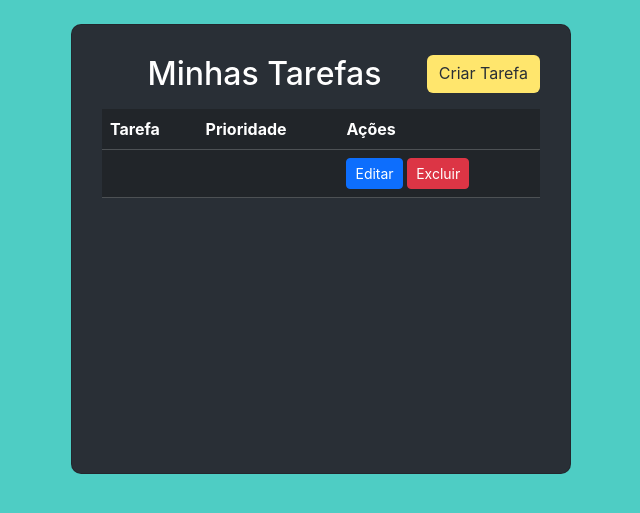
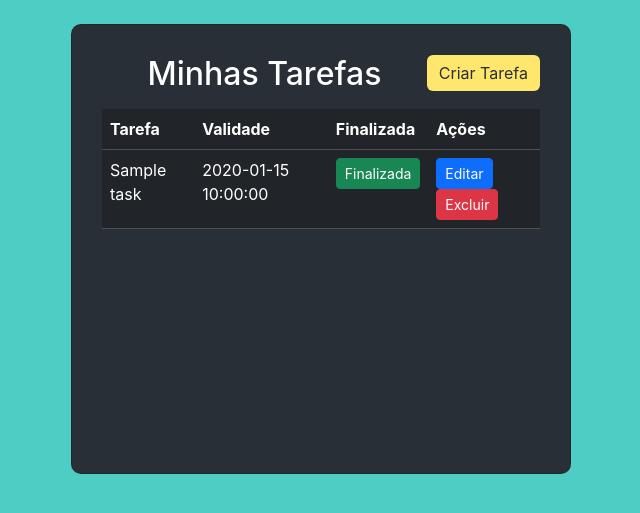
Before and after one commit to Robert-Cortez-Rudi/Gerenciamento_Tarefas, a Flask app: page /dashboard in a window 1280 px wide. Shown: the part 56-569 px from the top of the page, without its empty margins (319-959 px from the left). Run offline with Flask 3, Linux system fonts and the light colour scheme; a user stored in the database is signed in; tables that the repository leaves empty hold one stand-in row (values such as "Sample post").

Commit message:
Implementações de botões e ajuste nas informações no template de dashboard

```diff
--- a/gerenciador_tarefas/templates/dashboard.html
+++ b/gerenciador_tarefas/templates/dashboard.html
@@ -6,23 +6,32 @@
     <div class="container mt-4 card">
         <div class="d-flex justify-content-between mb-3">
             <h2 style="color: #FFF; margin: 0 auto;">Minhas Tarefas</h2>
-            <a class="btn custom" href="{{ url_for('tasks.create_task') }}">Criar Tarefa</a>
-
+            <form action="{{ url_for('tasks.create_task') }}">
+                <button class="btn custom">Criar Tarefa</button>
+            </form>
         </div>
 
         <table class="table table-dark table-hover">
             <thead>
                 <tr>
                     <th scope="col">Tarefa</th>
-                    <th scope="col">Prioridade</th>
+                    <th scope="col">Validade</th>
+                    <th scope="col">Finalizada</th>
                     <th scope="col">Ações</th>
                 </tr>
             </thead>
             <tbody>
                 {% for task in tasks %}
                     <tr>
-                        <td>{{ task.task }}</td>
-                        <td>{{ task.priority }}</td>
+                        <td>{{ task.title }}</td>
+                        <td>{{ task.due_date }}</td>
+                        <td>
+                            <form action="{{ url_for('tasks.task_completed', id=task.id) }}" method="POST">
+                                <button type="submit" class="btn btn-sm {% if task.completed %} btn-success {% else %} btn-warning {% endif %}">
+                                    {% if task.completed %} Finalizada {% else %} Incompleta {% endif %}
+                                </button>
+                            </form>
+                        </td>
                         <td>
                             <a href="{{ url_for('tasks.edit_task', task_id=task.id) }}" class="btn btn-sm btn-primary">
                                 Editar
@@ -34,7 +43,7 @@
                     </tr>
                 {% else %}
                     <tr>
-                        <td colspan="3" class="text-center">Nenhuma tarefa encontrada.</td>
+                        <td colspan="4" class="text-center">Nenhuma tarefa encontrada.</td>
                     </tr>
                 {% endfor %}
             </tbody>
```
